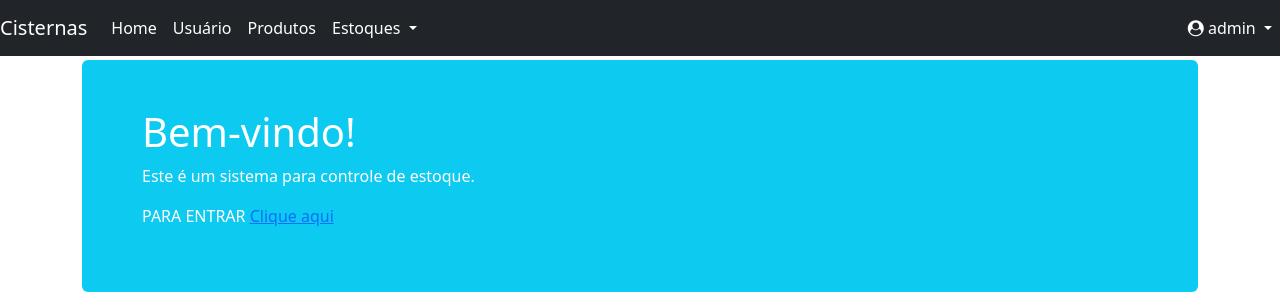
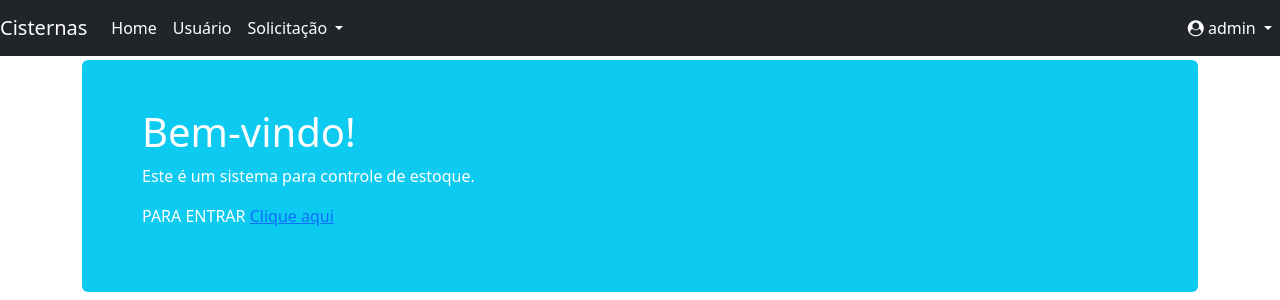
Before and after one commit to Francelmo87/Cisterna, a Django app: page / in a window 1280 px wide. Shown: the top 300 px of the page. Run offline with Django 5.2, Linux system fonts and the light colour scheme; a user stored in the database is signed in.

Commit message:
Ajustada a barra de navegação

```diff
--- a/backend/base/templates/includes/nav.html
+++ b/backend/base/templates/includes/nav.html
@@ -17,12 +17,9 @@
                 <a class="nav-link text-white" href="{% url 'usuarios:titular_list' %}">Usuário</a>
             </li>
 
-            <li class="nav-item">
-                <a class="nav-link text-white" href="{ url 'produto:produto_list' %}">Produtos</a>
-            </li>
-
             <li class="nav-item dropdown">
-                <a class="nav-link dropdown-toggle text-white" href="#" role="button" data-bs-toggle="dropdown" aria-haspopup="true" aria-expanded="false"><span>Estoques</span>
+                <a class="nav-link dropdown-toggle text-white" href="#" role="button"
+                   data-bs-toggle="dropdown" aria-haspopup="true" aria-expanded="false"><span>Solicitação</span>
 <!--                   <i class="fa fa-arrow-right" aria-hidden="true"></i>-->
                 </a>
                 <ul class="dropdown-menu" >
```
